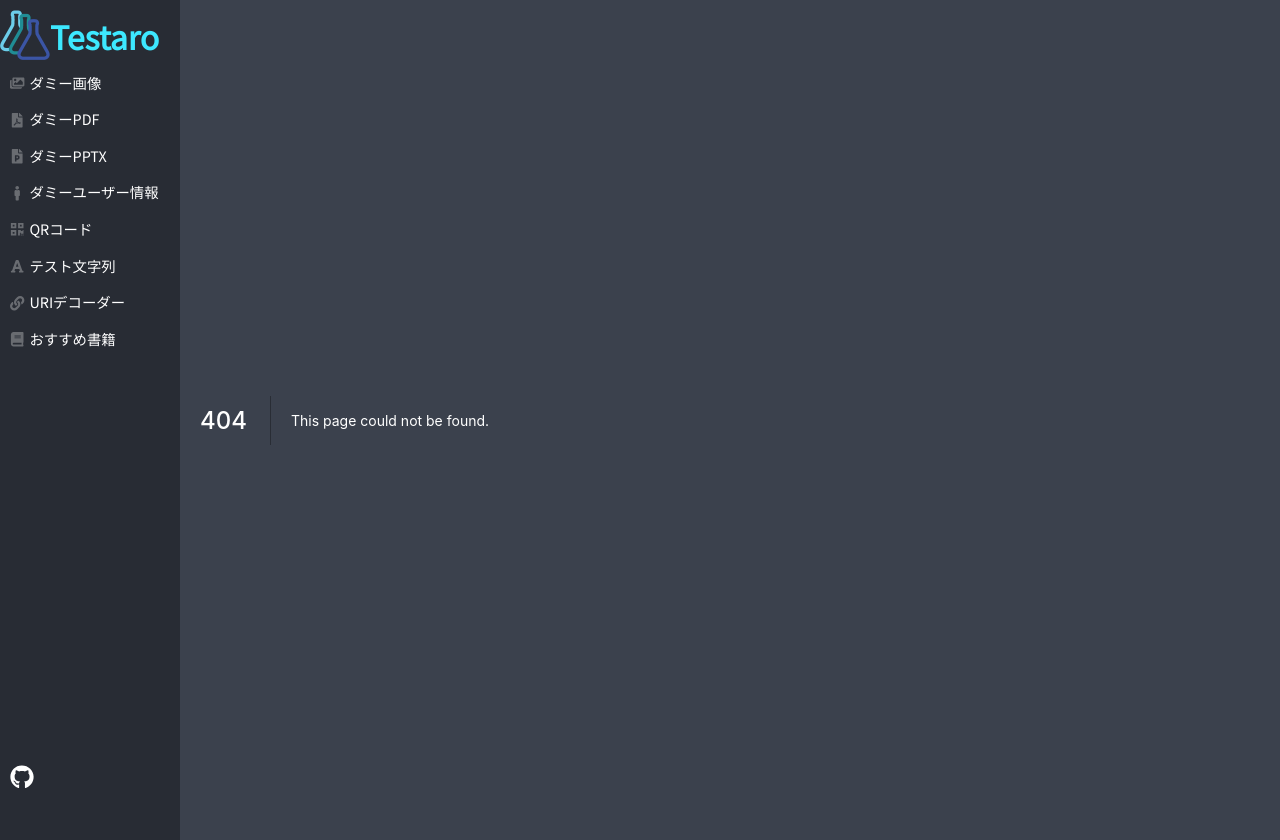
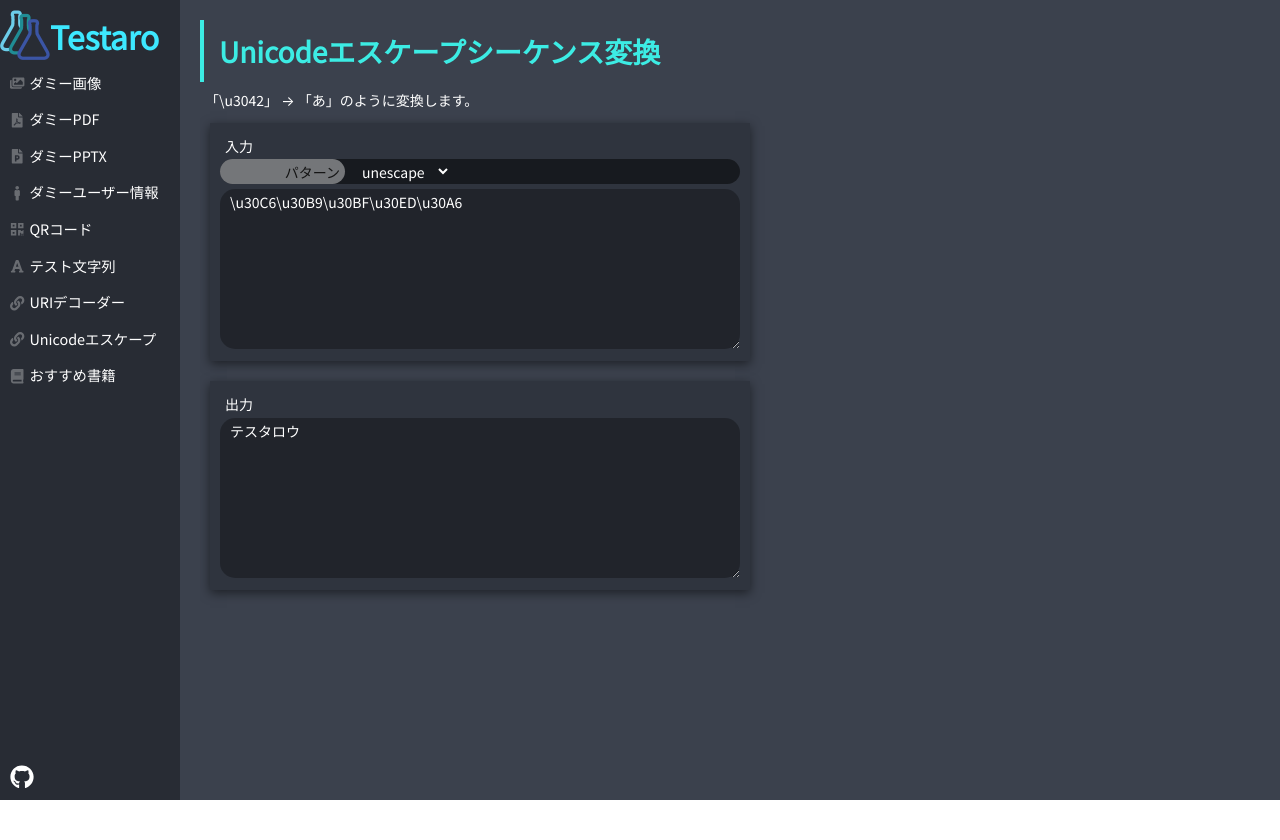
Before and after one commit to jesusisao/testaro, a Next.js app: page /unicode-escape-sequence in a window 1280 px wide. Before the commit this address had no page. After the commit the page ends 800 px from the top, so only its background shows below. Built offline with nearby package versions, Linux system fonts and the light colour scheme.

Commit message:
Unicodeエスケープシーケンス変換機能

```diff
--- a/src/components/Layout/Menu/Menu.tsx
+++ b/src/components/Layout/Menu/Menu.tsx
@@ -81,6 +81,14 @@ const Menu: React.FC = () => {
           </Link>
         </li>
         <li>
+          <Link href="/unicode-escape-sequence">
+            <span className={style.link}>
+              <FontAwesomeIcon icon={faLink} className={style.icon} />
+              Unicodeエスケープ
+            </span>
+          </Link>
+        </li>
+        <li>
           <Link href="/recommended-books">
             <span className={style.link}>
               <FontAwesomeIcon icon={faBook} className={style.icon} />
@@ -88,8 +96,6 @@ const Menu: React.FC = () => {
             </span>
           </Link>
         </li>
-        {/* <li>Hash</li> */}
-        {/* <li>バーコード</li> */}
       </ul>
       <div className={style.githubLink}>
         <a
--- /dev/null
+++ b/src/pages/unicode-escape-sequence/index.module.scss
@@ -0,0 +1,18 @@
+@import "styles/config.scss";
+
+.page {
+  height: 100%;
+  min-width: 100%;
+  overflow: hidden;
+
+  p {
+    margin: 5px;
+  }
+
+  textarea {
+    padding-top: 5px;
+    padding-bottom: 5px;
+    width: 500px;
+    height: 150px;
+  }
+}
--- /dev/null
+++ b/src/pages/unicode-escape-sequence/index.tsx
@@ -0,0 +1,74 @@
+import { useState } from "react";
+import { NextPage } from "next";
+import MetaHeader from "src/components/Common/MetaHeader";
+import style from "./index.module.scss";
+import commonStyle from "styles/common.module.scss";
+import ParamBox from "src/components/Common/ParamBox";
+
+type Pattern = "escape" | "unescape";
+
+const change = (pattern: Pattern, original: string) => {
+  try {
+    return pattern === "escape"
+      ? toBackSlash(escape(original))
+      : unescape(toPercent(original));
+  } catch (e) {
+    console.warn(e.message);
+    return "(ERROR)";
+  }
+};
+
+const toBackSlash = (str: string) => str.replace(/%/g, "\\");
+
+const toPercent = (str: string) => str.replace(/\\/g, "%");
+
+const UriDecoder: NextPage = () => {
+  const [pattern, setPattern] = useState("unescape" as Pattern);
+  const [originalString, setOriginalString] = useState(
+    "\\u30C6\\u30B9\\u30BF\\u30ED\\u30A6"
+  );
+
+  const output = change(pattern, originalString);
+
+  const title = "Unicodeエスケープシーケンス変換";
+  const description = "「\\u3042」 → 「あ」のように変換します。";
+
+  return (
+    <div className={style.page}>
+      <MetaHeader
+        title={title}
+        description={description}
+        url="/unicode-escape-sequence"
+      />
+      <h1 className={commonStyle.pageTitle}>{title}</h1>
+      <p>{description}</p>
+      <div className={commonStyle.paramsContainer}>
+        <div className={commonStyle.paramContainer}>
+          <p>入力</p>
+          <ParamBox labelName="パターン">
+            <select
+              name="pattern"
+              id="pattern"
+              onChange={(e): void => setPattern(e.target.value as Pattern)}
+            >
+              <option value="unescape">unescape</option>
+              <option value="escape">escape</option>
+            </select>
+          </ParamBox>
+          <textarea
+            defaultValue={originalString}
+            onChange={(e): void => setOriginalString(e.target.value)}
+          ></textarea>
+        </div>
+      </div>
+      <div className={commonStyle.outputsContainer}>
+        <div className={commonStyle.outputContainer}>
+          <p>出力</p>
+          <textarea readOnly value={output}></textarea>
+        </div>
+      </div>
+    </div>
+  );
+};
+
+export default UriDecoder;
--- a/src/pages/uri-decoder/index.tsx
+++ b/src/pages/uri-decoder/index.tsx
@@ -31,7 +31,9 @@ const outputUri2 = (pattern: Pattern, originalUri: string) => {
 
 const UriDecoder: NextPage = () => {
   const [pattern, setPattern] = useState("decode" as Pattern);
-  const [originalUri, setOriginalUri] = useState("");
+  const [originalUri, setOriginalUri] = useState(
+    "https://ja.wikipedia.org/wiki/%E3%83%91%E3%83%BC%E3%82%BB%E3%83%B3%E3%83%88%E3%82%A8%E3%83%B3%E3%82%B3%E3%83%BC%E3%83%87%E3%82%A3%E3%83%B3%E3%82%B0"
+  );
 
   const output1 = outputUri1(pattern, originalUri);
   const output2 = outputUri2(pattern, originalUri);
```
